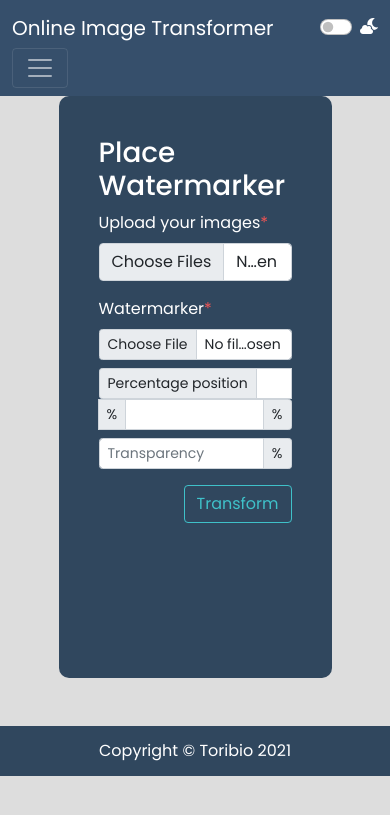
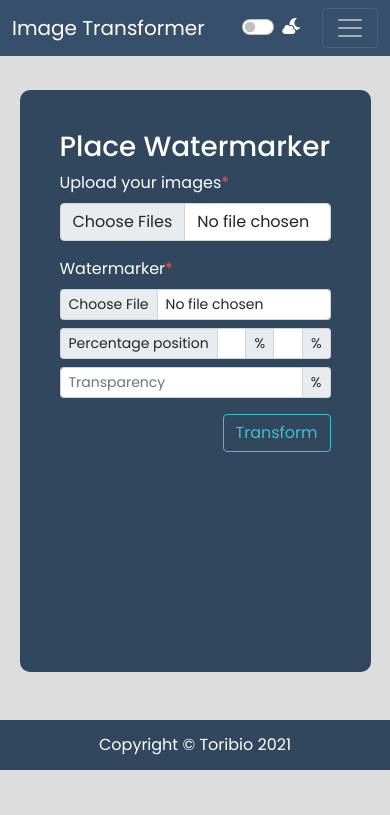
Before and after one commit to marioToribi0/Image-Watermarker, a Flask app: page / in a window 390 px wide. Shown: the top 815 px of the page. Run offline with Flask 2, Linux system fonts and the light colour scheme; some libraries are stand-ins or nearby versions.

Commit message:
version final

```diff
--- a/static/css/styles.css
+++ b/static/css/styles.css
@@ -34,7 +34,7 @@
     align-items: center;
     justify-content: center;
     margin: auto;
-    margin-top: 40px;
+    margin-top: 100px;
     width: 70%;
     transition: 1s;
 }
@@ -73,3 +73,63 @@
 .offcanvas.show, .offcanvas{
     background: #364F6B;
 }
+
+@media (max-width:470px) {
+    a.navbar-brand span{
+        display: none;
+    }
+    a.navbar-brand:after{
+        content: "Image Transformer";
+    }
+    #input_files{
+        background: #30475E;
+        border-radius:10px ;
+        padding: 40px;
+        align-items: center;
+        justify-content: center;
+        margin: auto;
+        margin-top: 90px;
+        width: 90%;
+        transition: 1s;
+    }
+}
+@media (max-width:370px) {
+    a.navbar-brand span{
+        display: none;
+    }
+    a.navbar-brand:after{
+        content: "Image Transformer";
+    }
+    #input_files{
+        background: #30475E;
+        border-radius:10px ;
+        padding: 30px;
+        align-items: center;
+        justify-content: center;
+        margin: auto;
+        margin-top: 90px;
+        margin-bottom: 0;
+        width: 90%;
+        transition: 1s;
+    }
+}
+@media (max-width:353px) {
+    a.navbar-brand span{
+        display: none;
+    }
+    a.navbar-brand:after{
+        content: "Transformer";
+    }
+    #input_files{
+        background: #30475E;
+        border-radius:10px ;
+        padding: 20px;
+        align-items: center;
+        justify-content: center;
+        margin: auto;
+        margin-top: 90px;
+        margin-bottom: 0;
+        width: 95%;
+        transition: 1s;
+    }
+}
--- a/templates/header.html
+++ b/templates/header.html
@@ -16,7 +16,7 @@
         <!-- Nav bar -->
         <nav class="navbar navbar-dark  fixed-top">
             <div class="container-fluid">
-              <a class="navbar-brand" href="#">Online Image Transformer</a>
+              <a class="navbar-brand" href="#"><span>Online Image Transformer</span></a>
               <div>
                 <div class="form-check form-switch">
                     <label class="form-check-label" for="flexSwitchCheckDefault"><i href="#" class="fas fa-cloud-moon" id="night" style="color: white;"></i></label>
@@ -47,18 +47,3 @@
               </div>
             </div>
           </nav>
-        <nav class="navbar navbar-dark">
-            <div class="container-fluid">
-                <a class="navbar-brand" href="#">Online Image Transformer</a>
-                <button class="navbar-toggler" type="button" data-bs-toggle="collapse" data-bs-target="#navbarNavAltMarkup"
-                    aria-controls="navbarNavAltMarkup" aria-expanded="false" aria-label="Toggle navigation">
-                    <span class="navbar-toggler-icon"></span>
-                </button>
-                <div class="collapse navbar-collapse" id="navbarNavAltMarkup">
-                    <div class="navbar-nav">
-                        <a class="nav-link active" aria-current="page" href="#">Portfolio</a>
-
-                    </div>
-                </div>
-            </div>
-        </nav>
```
